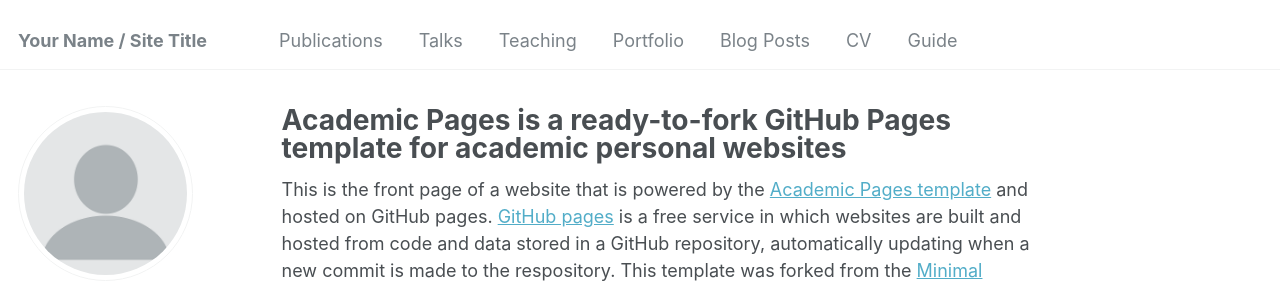
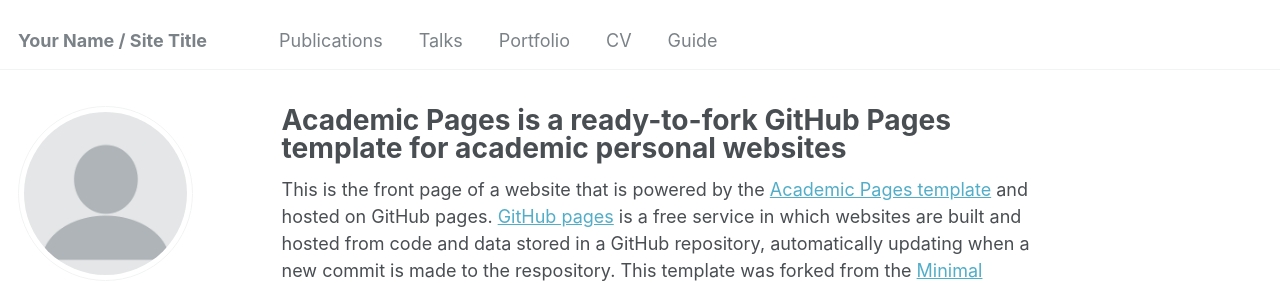
Before and after one commit to Arnav-Gr0ver/Arnav-Gr0ver.github.io, a Jekyll site: the page built from _pages/about.md, in a window 1280 px wide. Shown: the top 283 px of the page. Built offline with Jekyll 4.4.1, drawn with Linux system fonts in a browser that asks for light colours; some web fonts are replaced.

Commit message:
Update navigation.yml

```diff
--- a/_data/navigation.yml
+++ b/_data/navigation.yml
@@ -11,14 +11,8 @@
   - title: "Talks"
     url: /talks/
 
-  - title: "Teaching"
-    url: /teaching/
-
   - title: "Portfolio"
     url: /portfolio/
-
-  - title: "Blog Posts"
-    url: /year-archive/
 
   - title: "CV"
     url: /cv/
```
